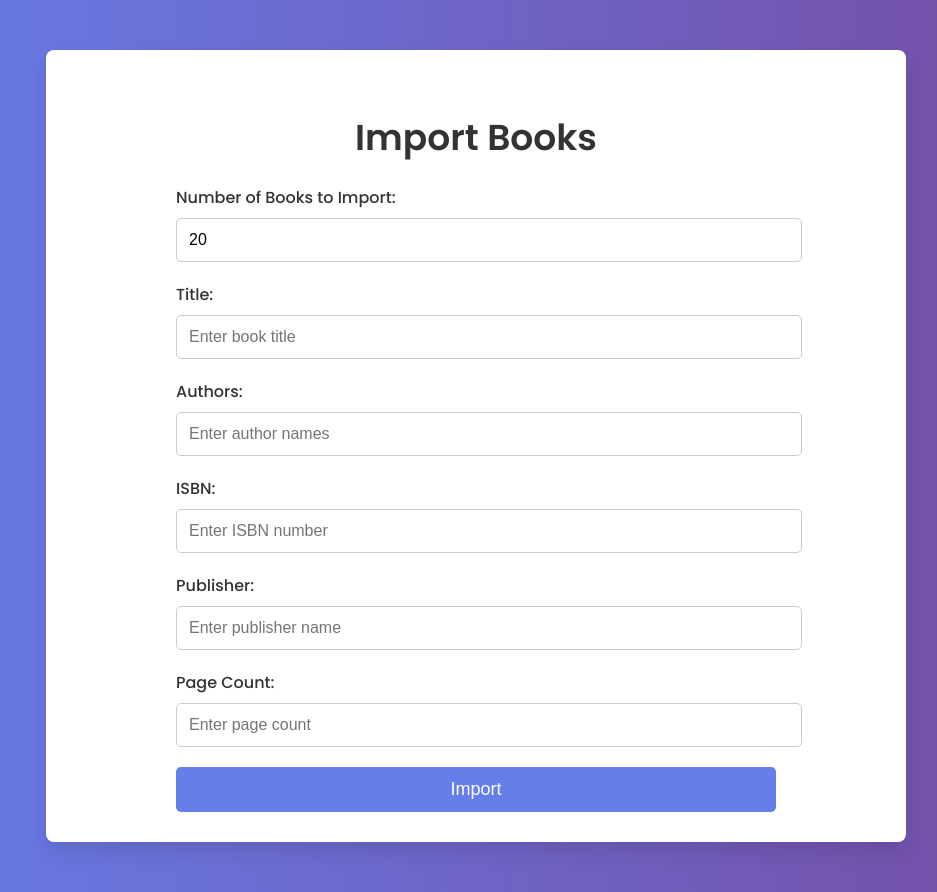
After one commit to Khushbu1824/Archivist, a Flask app: page /import-books in a window 1280 px wide. The commit adds this page. Shown: the whole page, without its empty margins (164-1101 px from the left). Run offline with Flask 3, Linux system fonts and the light colour scheme; parts of the project's set-up code (start-up, migrations or seed data) failed here and were passed over.

Commit message:
added import-books.html and import-books api

```diff
--- a/app.py
+++ b/app.py
@@ -4,6 +4,7 @@ from models import initialize_db, Book, Membership, Admin, Transaction, db
 from datetime import datetime
 from weasyprint import HTML
 import json
+import requests
 
 app = Flask(__name__)
 app.secret_key = "12345"
@@ -16,26 +17,42 @@ def home():
 
 from peewee import fn
 
+from flask import render_template
+from peewee import fn
+from models import db, Book, Membership, Transaction  # Assuming models are defined in a separate file
+
 @app.route('/admin/2703')
 def admin():
+
     try:
-        # Ensure database connection is open
         if db.is_closed():
             db.connect()
+        print("Database connected:", not db.is_closed(), flush=True)
 
-        # Calculate the total number of books by summing up the number of available books from the Book table
-        total_books = Book.select(fn.SUM(Book.num_books_available)).scalar()
+        # Fetch total books
+        total_books = Book.select(fn.SUM(Book.num_books_available)).scalar() or 0
 
-        # Calculate the total number of members by counting the rows in the Membership table
         total_members = Membership.select().count()
 
-        # Calculate the total number of borrowed books by counting the transactions in the Transaction table
-        borrowed_books = Transaction.select().where(Transaction.status == 'borrowed').count()
+        borrowed_books = Transaction.select().count()
 
-        # Return the data to the template
-        return render_template('admin.html', total_books=total_books, total_members=total_members, borrowed_books=borrowed_books)
+        current_date = datetime.today().date()  # Correct way to get today's date
+
+        # Count transactions where return_date has passed
+        overdue_books = Transaction.select().where(Transaction.return_date < current_date).count()
+        overdue_transactions = (
+            Transaction.select()  # Select directly from Transaction
+            .where(Transaction.return_date < current_date)
+            .order_by(Transaction.return_date)
+        )
+
+        return render_template('admin.html', total_books=total_books, total_members=total_members,
+                               borrowed_books=borrowed_books, overdue_books=overdue_books, overdue_transactions=overdue_transactions)
+
     except Exception as e:
+        print("Error:", str(e), flush=True)
         return render_template('admin.html', error=str(e))
+
 
 
 @app.route('/login', methods=['GET', 'POST'])
@@ -87,13 +104,13 @@ def admin_login():
             if checkpw(entered_password_encoded, stored_hash):
                 session['admin_logged_in'] = True  # Set session variable
                 session['user_type'] = 'admin' #Set user type to admin in session
-                return redirect(url_for('librarian_books'))  # Redirect to admin dashboard
+                return redirect(url_for('admin'))  # Redirect to admin dashboard
             else:
                 flash("Invalid username or password")
-                return render_template('admin_login.html')  # Re-render login form
+                return render_template('admin-login.html')  # Re-render login form
         else:
             flash("Invalid username or password")
-            return render_template('admin_login.html')
+            return render_template('admin-login.html')
 
     return render_template('admin-login.html')
 
@@ -141,6 +158,7 @@ def add_book():
             genre = request.form['genre']
             book_image = request.form['book_image']
             likes = request.form.get('likes')
+            num_books_available = request.form['num_books_available']
 
             with db.atomic():
                 Book.create(
@@ -157,7 +175,8 @@ def add_book():
                     publisher=publisher,
                     genre=genre,
                     likes=int(likes) if likes else 0,
-                    book_image=book_image
+                    book_image=book_image,
+                    num_books_available=int(num_books_available)  # Add num_books_available field
                 )
 
             flash("Book added successfully!", "success")
@@ -173,6 +192,7 @@ def add_book():
                 db.close()
 
     return render_template('add-book.html')
+
 
 @app.route('/edit-book/<int:book_id>', methods=['GET', 'POST'])
 def edit_book(book_id):
@@ -205,7 +225,7 @@ def edit_book(book_id):
 
         book.save()
         flash("Book updated successfully!", "success")
-        return redirect(url_for('books'))  # Redirect back to the book list
+        return redirect(url_for('librarian_books'))  # Redirect back to the book list
 
     return render_template('edit-book.html', book=book)
 
@@ -322,7 +342,7 @@ def edit_member(member_id):
             member.dob = datetime.strptime(request.form['dob'], '%Y-%m-%d').date()
         except ValueError:
             flash("Invalid date of birth format!", "danger")
-            return render_template('edit-member.html', member=member)  # Pass the member object
+            return render_template('edit-m3ember.html', member=member)  # Pass the member object
 
         member.email = request.form['email']
         member.contact_no = request.form['contact_no']
@@ -579,6 +599,94 @@ def return_book():
         db.close()
         return jsonify({"success": False, "message": str(e)})
 
+@app.route('/import-books', methods=['GET', 'POST'])
+def import_books():
+    if request.method == 'POST':
+        try:
+            if db.is_closed():
+                db.connect()
+
+            num_books = int(request.form.get('num_books', 20))  # Default to 20 if not specified
+            title = request.form.get('title')
+            authors = request.form.get('authors')
+            isbn = request.form.get('isbn')
+            publisher = request.form.get('publisher')
+            page = request.form.get('page')  # Add 'page' parameter
+
+            imported_count = 0
+            current_page = 1
+
+            while imported_count < num_books:
+                api_url = "https://frappe.io/api/method/frappe-library"
+                params = {'page': current_page}
+                if title:
+                    params['title'] = title
+                if authors:
+                    params['authors'] = authors
+                if isbn:
+                    params['isbn'] = isbn
+                if publisher:
+                    params['publisher'] = publisher
+                if page:
+                    params['page'] = page #Add page parameter
+
+                response = requests.get(api_url, params=params)
+
+                if response.status_code == 200:
+                    data = response.json()
+                    books = data.get('message', [])
+
+                    if not books: #If no books are returned, break the loop
+                        break
+
+                    for book_data in books:
+                        if imported_count >= num_books: #Check if the required number of books has been imported
+                            break
+                        try:
+                            publication_date_str = book_data.get('publication_date')
+                            publication_date = datetime.strptime(publication_date_str, '%m/%d/%Y').date() if publication_date_str else None
+
+                            with db.atomic():
+                                Book.create(
+                                    title=book_data.get('title'),
+                                    authors=book_data.get('authors'),
+                                    average_rating=float(book_data.get('average_rating', 0)),
+                                    isbn=book_data.get('isbn'),
+                                    isbn13=book_data.get('isbn13'),
+                                    language_code=book_data.get('language_code'),
+                                    num_pages=int(book_data.get('num_pages', 0)),
+                                    ratings_count=int(book_data.get('ratings_count', 0)),
+                                    text_reviews_count=int(book_data.get('text_reviews_count', 0)),
+                                    publication_date=publication_date,
+                                    publisher=book_data.get('publisher'),
+                                    genre=book_data.get('genre'), #Add genre if API provides it
+                                    book_image = book_data.get('book_image'), #Add book_image if API provides it
+                                    likes=int(book_data.get('likes', 0)),
+                                    num_books_available=int(book_data.get('num_books_available', 1))
+                                )
+                            imported_count += 1
+                        except ValueError as ve:
+                            print(f"Error converting data for book: {book_data.get('title')}. Error: {ve}")
+                        except Exception as e:
+                            print(f"Error importing book: {book_data.get('title')}. Error: {e}")
+
+                    current_page += 1  # Increment page for next API call
+                else:
+                    flash(f"Error fetching data from API: {response.status_code}")
+                    break  # Exit loop if API request fails
+
+            flash(f"{imported_count} books imported successfully!")
+            return redirect(url_for('librarian_books'))
+
+        except Exception as e:
+            flash(f"An error occurred during import: {e}")
+            return render_template('import_books.html')
+
+        finally:
+            if not db.is_closed():
+                db.close()
+
+    return render_template('import_books.html')
 
 if __name__ == '__main__':
     app.run(debug=True)
--- a/templates/admin-login.html
+++ b/templates/admin-login.html
@@ -120,7 +120,7 @@
                     ADMIN PANEL
                 </div>
                 <div class="login-form">
-                    <form action="/admin/login" method="POST">
+                    <form action="/admin/login/2703" method="POST">
                         <div class="form-group">
                             <label class="form-control-label">USERNAME</label>
                             <input type="text" class="form-control" name="username" required>
--- a/templates/edit-member.html
+++ b/templates/edit-member.html
@@ -121,7 +121,7 @@
                     </div>
                     <div class="form-group">
                         <label for="address">Address</label>
-                        <input type="text" class="form-control" id="address" name="address" value="{{ member.address }}">
+                        <input type="text" class="form-control" id="address" name="address" value="{{ member.address }}" required>
                     </div>
                     <div class="form-group">
                         <label for="membership_type">Membership Type</label>
--- /dev/null
+++ b/templates/import_books.html
@@ -0,0 +1,153 @@
+<!DOCTYPE html>
+<html lang="en">
+
+<head>
+    <meta charset="UTF-8">
+    <meta name="viewport" content="width=device-width, initial-scale=1.0">
+    <title>Import Books</title>
+    <link href="https://fonts.googleapis.com/css2?family=Poppins:wght@400;500;600&display=swap" rel="stylesheet">
+    <style>
+        body {
+            font-family: 'Poppins', sans-serif;
+            background: linear-gradient(to right, #667eea, #764ba2); /* Background gradient */
+            color: #333;
+            margin: 0;
+            padding: 0;
+        }
+
+        .container {
+            max-width: 800px;
+            margin: 50px auto;
+            padding: 30px;
+            background-color: #fff;
+            border-radius: 8px;
+            box-shadow: 0 10px 20px rgba(0, 0, 0, 0.1);
+        }
+
+        h2 {
+            text-align: center;
+            font-size: 36px;
+            margin-bottom: 20px;
+            color: #333;
+        }
+
+        .import-form {
+            width: 100%;
+            max-width: 600px;
+            margin: 0 auto;
+        }
+
+        .form-group {
+            margin-bottom: 20px;
+        }
+
+        .form-control {
+            width: 100%;
+            padding: 12px;
+            border: 1px solid #ccc;
+            border-radius: 5px;
+            font-size: 16px;
+            transition: border-color 0.3s ease;
+        }
+
+        .form-control:focus {
+            border-color: #667eea;
+            outline: none;
+            box-shadow: 0 0 5px rgba(103, 126, 234, 0.6); /* Subtle blue shadow */
+        }
+
+        .btn-primary {
+            background-color: #667eea;
+            color: white;
+            padding: 12px 20px;
+            border: none;
+            border-radius: 5px;
+            width: 100%;
+            font-size: 18px;
+            cursor: pointer;
+            transition: background-color 0.3s ease;
+        }
+
+        .btn-primary:hover {
+            background-color: #5560cc; /* Darker shade on hover */
+        }
+
+        .alert {
+            margin-top: 20px;
+            padding: 15px;
+            border-radius: 5px;
+            font-size: 16px;
+            color: white;
+        }
+
+        .alert-success {
+            background-color: #28a745;
+        }
+
+        .alert-danger {
+            background-color: #dc3545;
+        }
+
+        .alert-info {
+            background-color: #17a2b8;
+        }
+
+        .alert-warning {
+            background-color: #ffc107;
+        }
+
+        label {
+            font-size: 16px;
+            font-weight: 500;
+            margin-bottom: 8px;
+            display: block;
+            color: #333;
+        }
+    </style>
+</head>
+
+<body>
+
+    <div class="container">
+        <h2>Import Books</h2>
+        <form method="POST" class="import-form">
+            <div class="form-group">
+                <label for="num_books">Number of Books to Import:</label>
+                <input type="number" name="num_books" id="num_books" value="20" min="1" class="form-control" required>
+            </div>
+            <div class="form-group">
+                <label for="title">Title:</label>
+                <input type="text" name="title" id="title" class="form-control" placeholder="Enter book title">
+            </div>
+            <div class="form-group">
+                <label for="authors">Authors:</label>
+                <input type="text" name="authors" id="authors" class="form-control" placeholder="Enter author names">
+            </div>
+            <div class="form-group">
+                <label for="isbn">ISBN:</label>
+                <input type="text" name="isbn" id="isbn" class="form-control" placeholder="Enter ISBN number">
+            </div>
+            <div class="form-group">
+                <label for="publisher">Publisher:</label>
+                <input type="text" name="publisher" id="publisher" class="form-control" placeholder="Enter publisher name">
+            </div>
+            <div class="form-group">
+                <label for="page">Page Count:</label>
+                <input type="text" name="page" id="page" class="form-control" placeholder="Enter page count">
+            </div>
+            <button type="submit" class="btn btn-primary">Import</button>
+
+            <!-- Display flash messages if available -->
+            {% with messages = get_flashed_messages(with_categories=true) %}
+                {% if messages %}
+                    {% for category, message in messages %}
+                        <div class="alert alert-{{ category }}">{{ message }}</div>
+                    {% endfor %}
+                {% endif %}
+            {% endwith %}
+        </form>
+    </div>
+
+</body>
+
+</html>
```
Also changed, not shown: templates/add-book.html (+19 -13 lines), templates/admin.html (+70 -20 lines), templates/login.html (+21 -1 lines).
